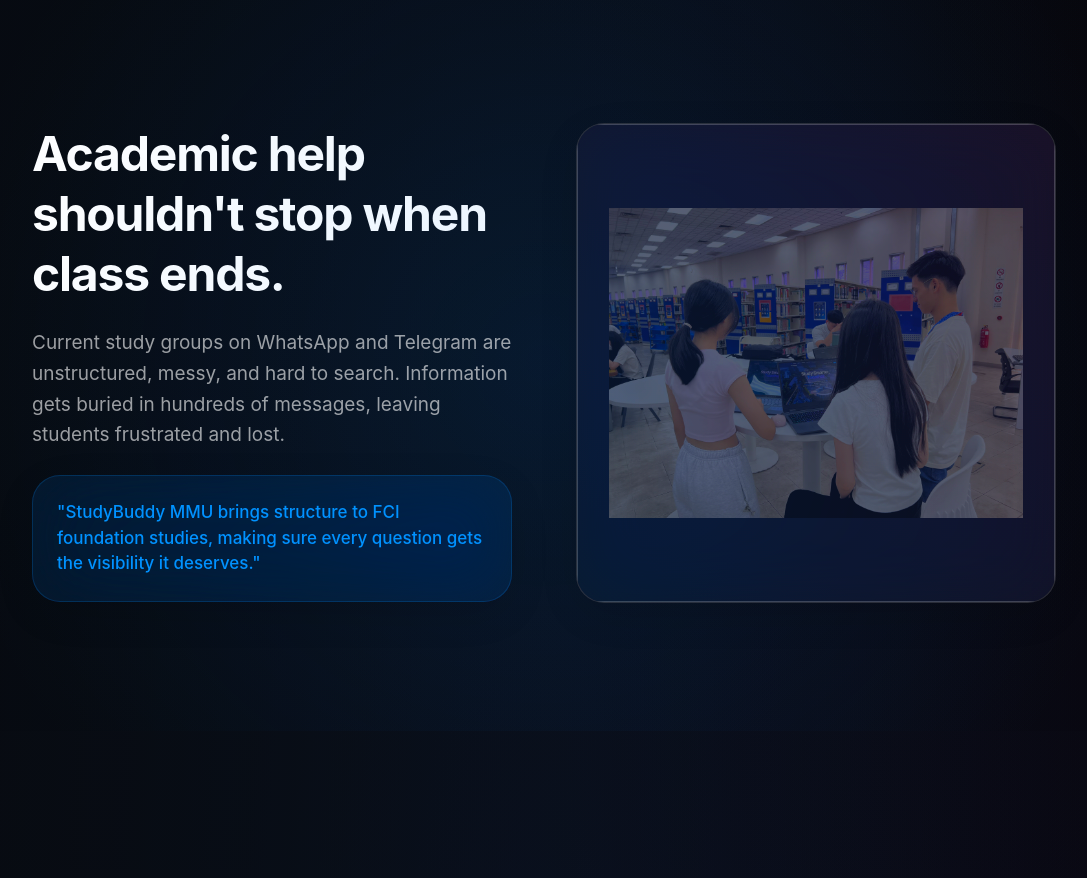
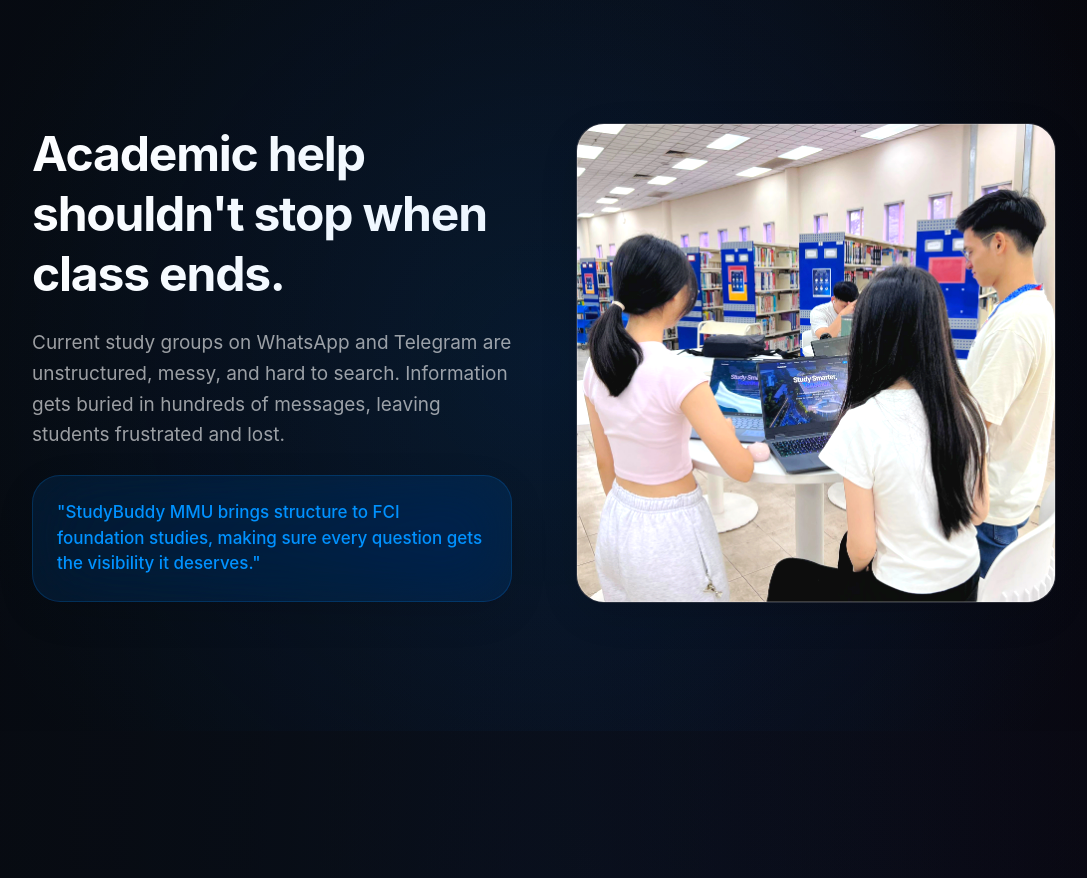
Before and after one commit to jxon12/StudyBuddy-MMU-A-Web-Based-Peer-Academic-Discussion-Platform-for-MMU-Foundation-Students, a React (Vite) app: page / in a window 1280 px wide. Shown: the part 920-1798 px from the top of the page, without its empty margins (96-1183 px from the left). Built offline with nearby package versions, Linux system fonts and the light colour scheme; no server answers; a web font is replaced by a local one.

Commit message:
update on app

```diff
--- a/src/App.tsx
+++ b/src/App.tsx
@@ -1,8 +1,12 @@
+
 /**
  * @license
  * SPDX-License-Identifier: Apache-2.0
  */
 
+
+import { useState, useEffect } from 'react';
+import { motion, AnimatePresence } from 'framer-motion';
 import {
   Search,
   ChevronDown,
@@ -12,8 +16,6 @@ import {
   Sun,
   User
 } from 'lucide-react';
-import { useState, useEffect } from 'react';
-import { motion, AnimatePresence } from 'framer-motion';
 import { Team } from '../components/team';
 import Homepage from '../components/homepage';
 import { AuthPage } from '../components/AuthPage';
@@ -22,9 +24,10 @@ import { FAQPage } from '../components/FAQs';
 import { TermsPage } from '../components/TermsAndCondition';
 import { PrivacyPage } from '../components/Privacy';
 import { MissionPage } from '../components/Mission';
-import { Leaderboard } from '../components/Leaderboard';
+import { LeaderboardPage as Leaderboard } from '../components/Leaderboard';
 import { FeedbackPage } from '../components/Feedback';
 import { CoursePage } from '../components/Course';
+
 
 const ACCENT_COLORS = [
   { name: 'Blue', value: '#0A84FF', secondary: '#007AFF' },
@@ -351,20 +354,18 @@ export default function App() {
               initial={{ opacity: 0, scale: 0.9 }}
               whileInView={{ opacity: 1, scale: 1 }}
               viewport={{ once: true }}
-              className="glass-card aspect-square flex items-center justify-center p-0 overflow-hidden"
+              className="glass-card aspect-square p-0 overflow-hidden relative group"
             >
-              <div className="w-full h-full bg-gradient-to-tr from-apple-blue/5 to-apple-purple/5 flex flex-col items-center justify-center text-center group">
-
-                <span className="text-[14px] font-bold opacity-30 uppercase tracking-widest px-8">
-                   <img
+              <img
                 src="/images/trio.jpeg"
                 alt="Hogwarts Trio"
-                className="w-full h-full object-cover transition-transform duration-500 ease-out group-hover:scale-105 rounded-[inherit]"
+                className="w-full h-full object-cover transition-transform duration-500 ease-out group-hover:scale-105 filter brightness-[1.08] saturate-[0.85] contrast-[1.02]"
                 referrerPolicy="no-referrer"
               />
-                </span>
-                <div className="absolute inset-0 border-[0.5px] border-white/20 rounded-[inherit] pointer-events-none" />
-              </div>
+              {/* Whitish cooling filter tint overlay to neutralize yellow cast */}
+              <div className="absolute inset-0 bg-white/15 mix-blend-overlay pointer-events-none" />
+              <div className="absolute inset-0 bg-white/5 pointer-events-none" />
+              <div className="absolute inset-0 border-[0.5px] border-white/20 rounded-[inherit] pointer-events-none" />
             </motion.div>
           </div>
         </section>
@@ -468,7 +469,6 @@ export default function App() {
             </motion.div>
           ) : currentPage === 'discussion' ? (
             <Homepage />
-
           ) : currentPage === 'faqs' ? (
             <FAQPage onNavigate={(page) => { setCurrentPage(page as any); window.scrollTo({ top: 0, behavior: 'smooth' }); }} />
           ) : currentPage === 'terms' ? (
```
